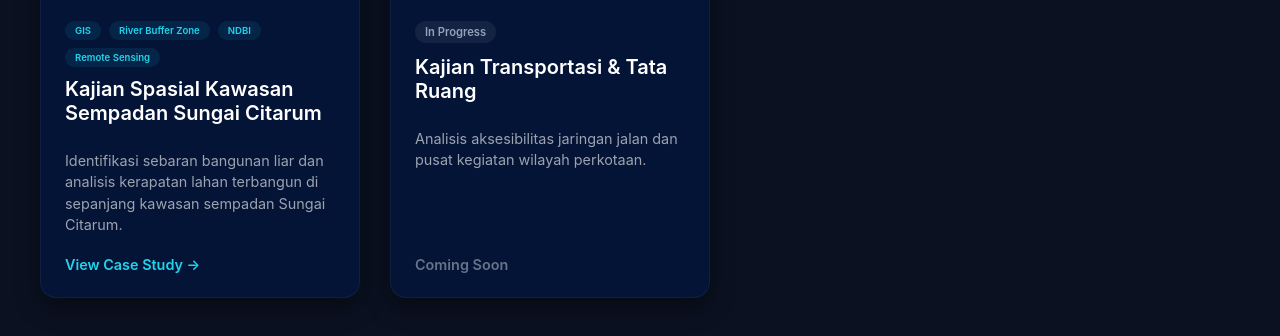
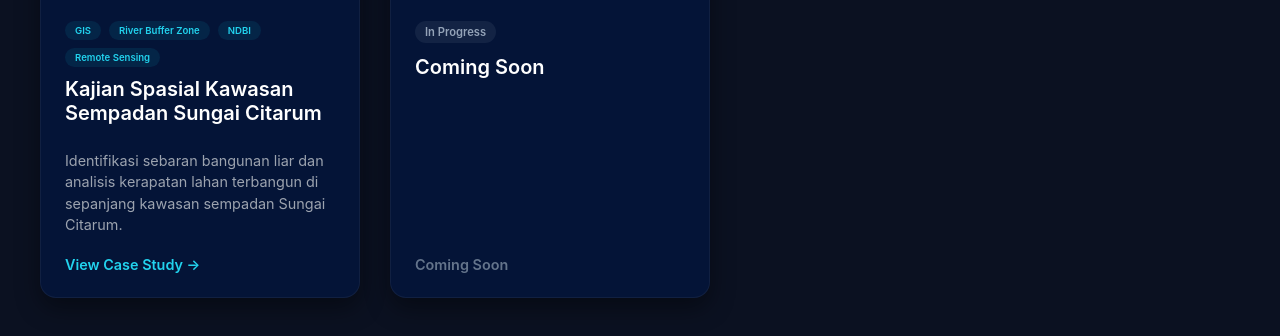
Before and after one commit to nawalsqwok/Cities-on-Focus, a plain HTML site: page index.html in a window 1280 px wide. Shown: the part 969-1305 px from the top of the page. Drawn offline with Linux system fonts and the light colour scheme.

Commit message:
edit index.html

```diff
--- a/index.html
+++ b/index.html
@@ -91,8 +91,8 @@
                     </div>
                     <div class="card-content">
                         <span class="card-tag-soon">In Progress</span>
-                        <h3>Kajian Transportasi & Tata Ruang</h3>
-                        <p>Analisis aksesibilitas jaringan jalan dan pusat kegiatan wilayah perkotaan.</p>
+                        <h3>Coming Soon</h3>
+                        <p></p>
                         <span class="disabled-btn">Coming Soon</span>
                     </div>
                 </div>
```
